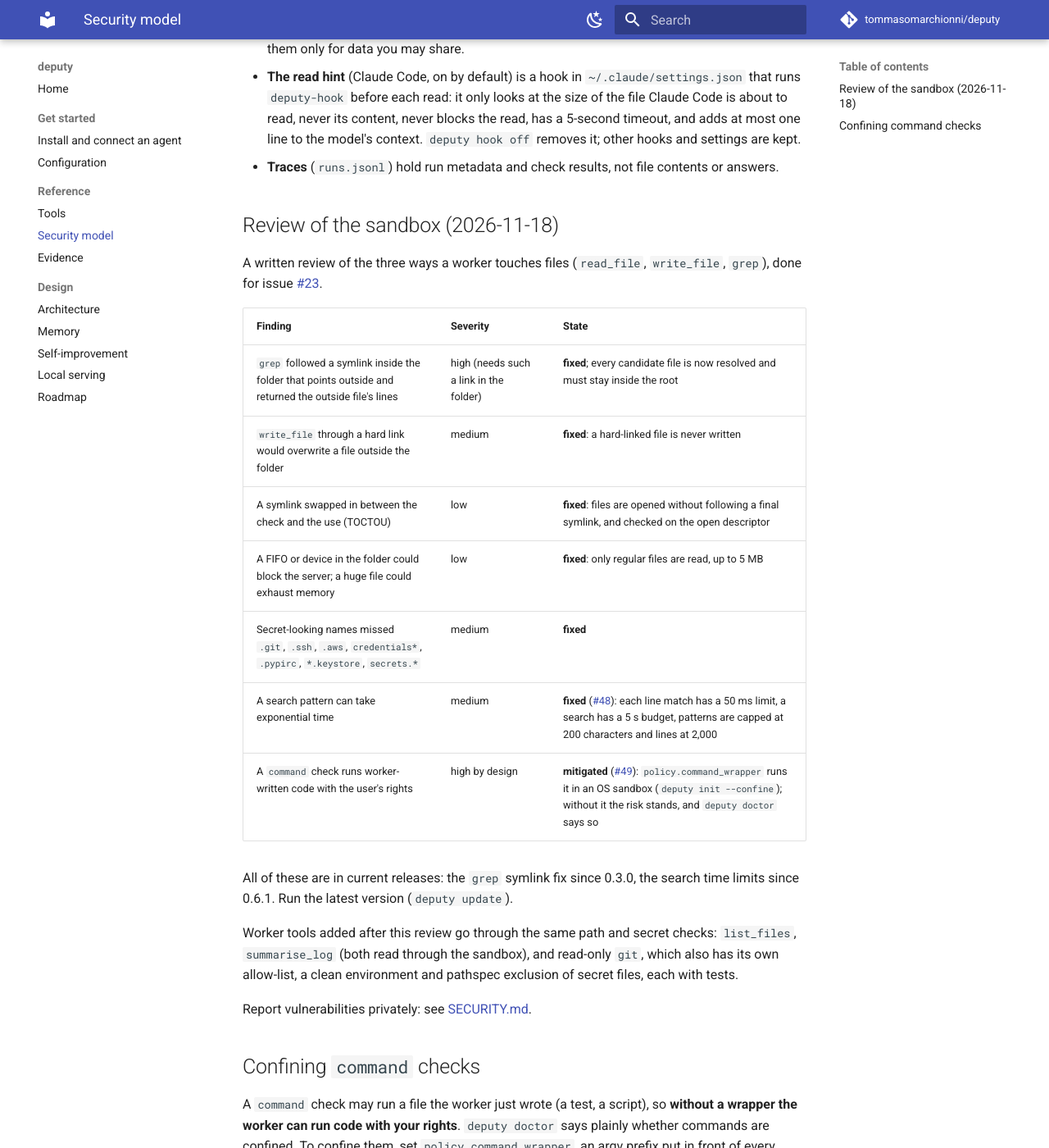
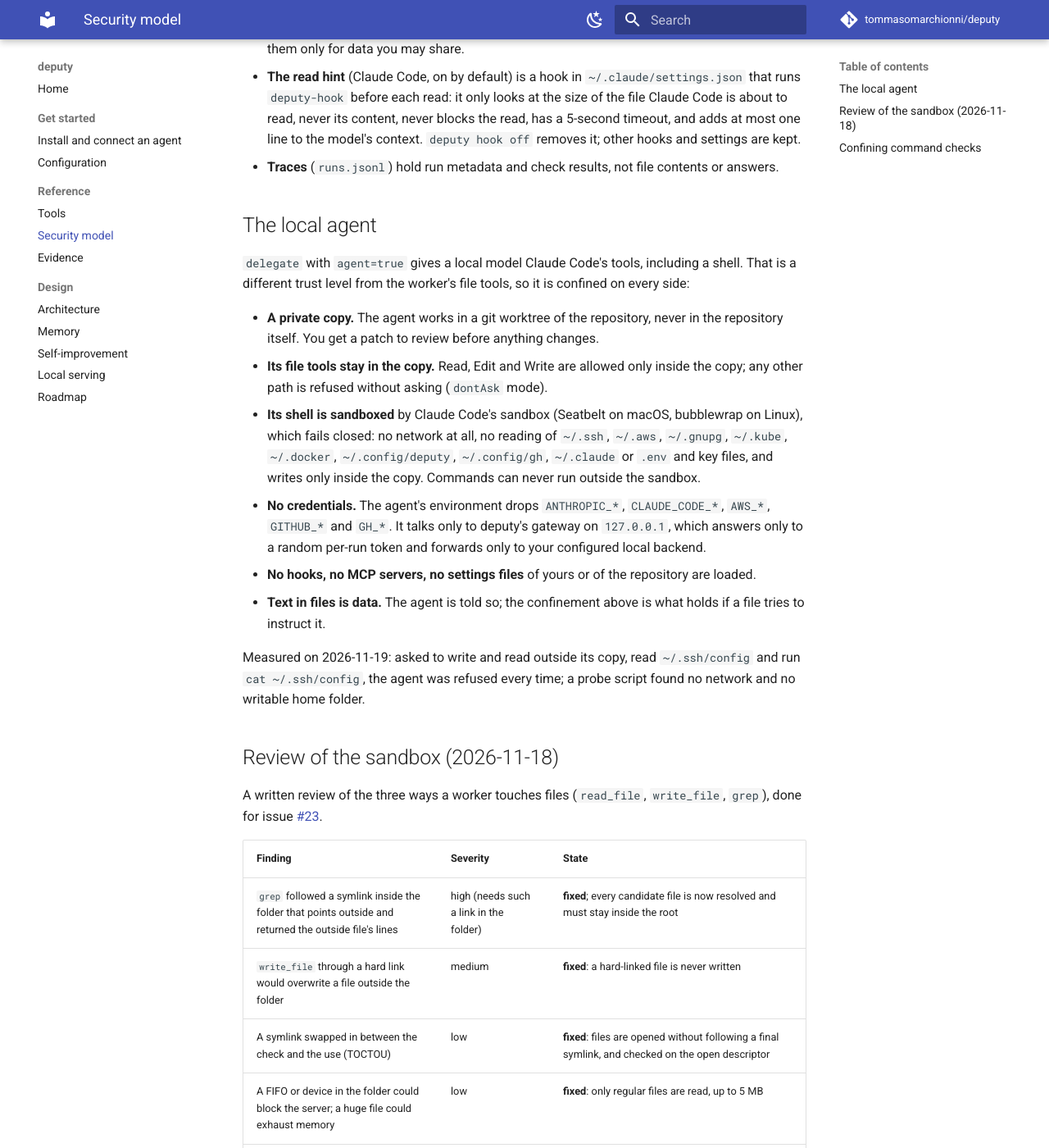
Before and after one commit to tommasomarchionni/deputy, an MkDocs documentation site: the page built from docs/security.md, in a window 1280 px wide and 1400 px high, scrolled down 718 px. Shown: the whole window at 82% size. Built offline with MkDocs 1.6.1 and Material for MkDocs 9.7.7, drawn with Linux system fonts in a browser that asks for light colours; comment, search, counter and statistics services are not loaded.

Commit message:
docs(server): explain the local agent, its confinement and what it needs

```diff
--- a/docs/security.md
+++ b/docs/security.md
@@ -29,6 +29,30 @@
   model's context.
   `deputy hook off` removes it; other hooks and settings are kept.
 - **Traces** (`runs.jsonl`) hold run metadata and check results, not file contents or answers.
+
+## The local agent
+
+`delegate` with `agent=true` gives a local model Claude Code's tools, including a shell. That is a
+different trust level from the worker's file tools, so it is confined on every side:
+
+- **A private copy.** The agent works in a git worktree of the repository, never in the repository
+  itself. You get a patch to review before anything changes.
+- **Its file tools stay in the copy.** Read, Edit and Write are allowed only inside the copy; any
+  other path is refused without asking (`dontAsk` mode).
+- **Its shell is sandboxed** by Claude Code's sandbox (Seatbelt on macOS, bubblewrap on Linux),
+  which fails closed: no network at all, no reading of `~/.ssh`, `~/.aws`, `~/.gnupg`, `~/.kube`,
+  `~/.docker`, `~/.config/deputy`, `~/.config/gh`, `~/.claude` or `.env` and key files, and writes
+  only inside the copy. Commands can never run outside the sandbox.
+- **No credentials.** The agent's environment drops `ANTHROPIC_*`, `CLAUDE_CODE_*`, `AWS_*`,
+  `GITHUB_*` and `GH_*`. It talks only to deputy's gateway on `127.0.0.1`, which answers only to a
+  random per-run token and forwards only to your configured local backend.
+- **No hooks, no MCP servers, no settings files** of yours or of the repository are loaded.
+- **Text in files is data.** The agent is told so; the confinement above is what holds if a file
+  tries to instruct it.
+
+Measured on 2026-11-19: asked to write and read outside its copy, read `~/.ssh/config` and run
+`cat ~/.ssh/config`, the agent was refused every time; a probe script found no network and no
+writable home folder.
 
 ## Review of the sandbox (2026-11-18)
 
```
Also changed, not shown: README.md (+2 -0 lines), docs/install.md (+3 -0 lines), docs/tools.md (+20 -0 lines), src/deputy/instructions.md (+2 -2 lines), 2 other files.
